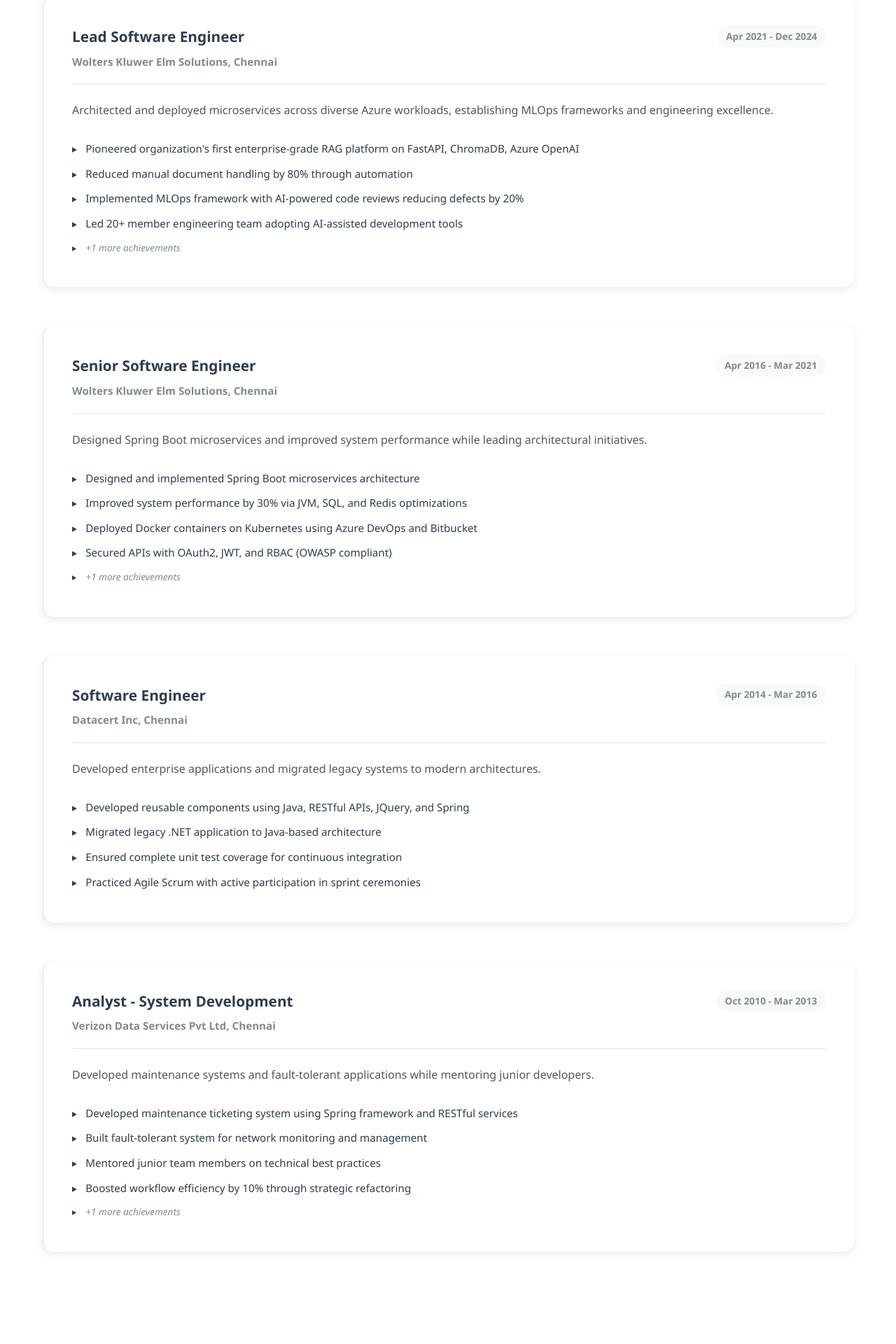
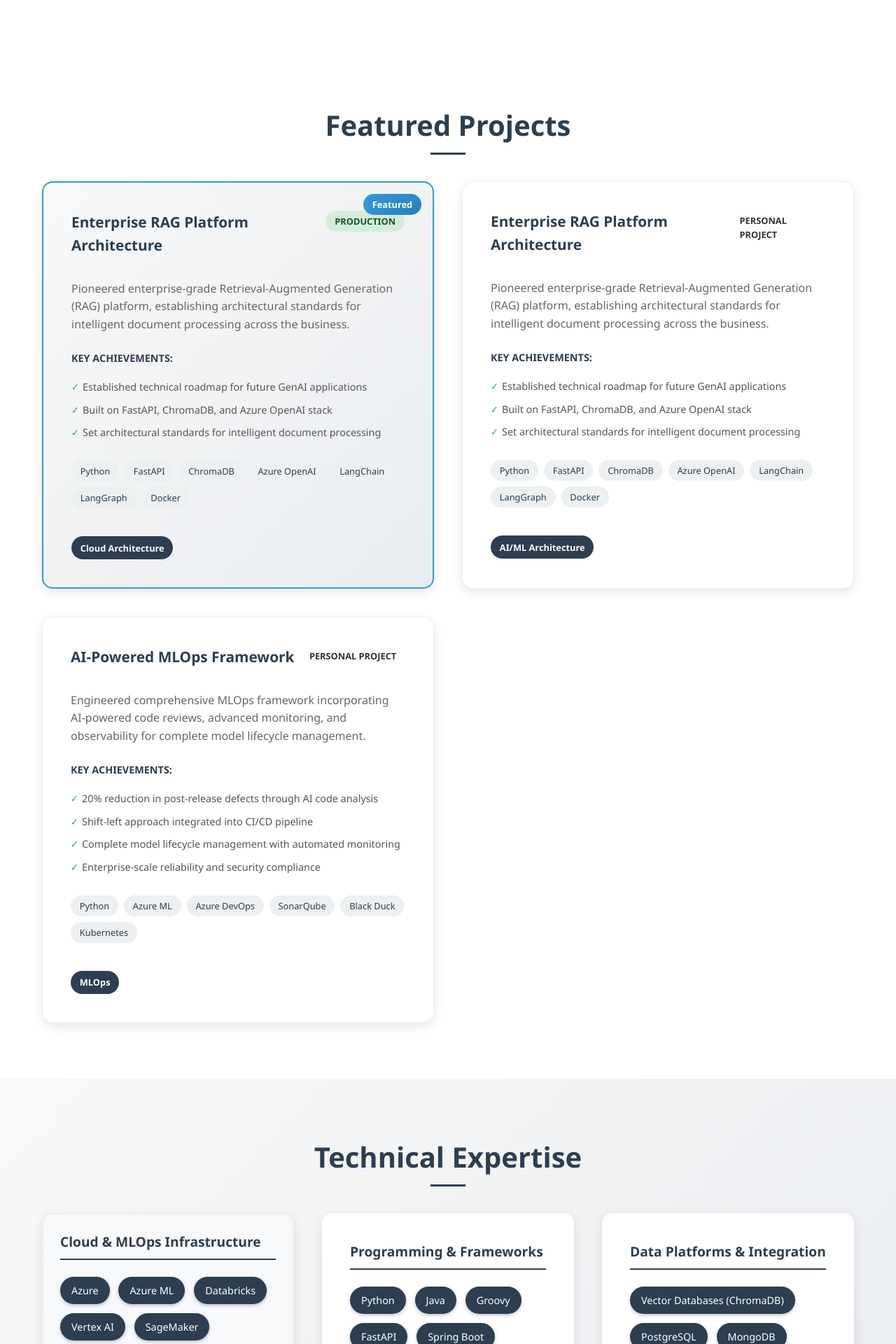
Before and after one commit to divyasivamurugan/divyasivamurugan.github.io, a React (Create React App) app: page / in a window 1280 px wide. Shown: the part 2110-4030 px from the top of the page at 70% size. Built offline with nearby package versions, Linux system fonts and the light colour scheme.

Commit message:
Updated Experience

```diff
--- a/src/App.js
+++ b/src/App.js
@@ -16,87 +16,45 @@
   summary: "Highly innovative and pragmatic engineer with 15 years of experience in building world-class products. Deep expertise in Azure AI and Generative AI, specializing in designing advanced agentic systems, optimizing agent behaviors, and seamlessly integrating intelligent, scalable solutions to transform enterprise operations.",
   experience: [
     {
-      period: "Jan 2025 - Present",
+      period: "October 2010 - Present",
       role: "Lead Product Engineer & AI Solutions Architect",
-      company: "Wolters Kluwer Elm Solutions",
-      location: "Chennai",
-      description: "Leading end-to-end design and development of GenAI applications with focus on RAG and adaptive prompting strategies.",
+      company: "Verizon • Wolters Kluwer Elm Solutions • Personal Projects",
+      description: "GenAI applications development with focus on RAG and adaptive prompting strategies.",
       achievements: [
-        "Led GenAI application development using Python and Java with RAG and adaptive prompting",
-        "Engineered robust prompt workflows including chaining and dynamic tool calling using MCP",
+        "Led the design and implementation of document management system integrations, executing full document management capabilities across multiple platforms (Alfresco, FileNet, SharePoint, eDocs, and iManage) through 10+ release cycles",
+        "GenAI application development using Python with RAG and adaptive prompting",
         "Developed semantic search capabilities using ChromaDB and embedding models",
         "Integrated AI capabilities into product workflows enhancing customer experience",
-        "Implemented Azure DevOps pipelines for consistent deployments across environments"
-      ]
-    },
-    {
-      period: "Apr 2021 - Dec 2024",
-      role: "Lead Software Engineer",
-      company: "Wolters Kluwer Elm Solutions",
-      location: "Chennai",
-      description: "Architected and deployed microservices across diverse Azure workloads, establishing MLOps frameworks and engineering excellence.",
-      achievements: [
-        "Pioneered organization's first enterprise-grade RAG platform on FastAPI, ChromaDB, Azure OpenAI",
-        "Reduced manual document handling by 80% through automation",
-        "Implemented MLOps framework with AI-powered code reviews reducing defects by 20%",
-        "Led 20+ member engineering team adopting AI-assisted development tools",
-        "Boosted team productivity by over 50% through standardized best practices"
-      ]
-    },
-    {
-      period: "Apr 2016 - Mar 2021",
-      role: "Senior Software Engineer",
-      company: "Wolters Kluwer Elm Solutions",
-      location: "Chennai",
-      description: "Designed Spring Boot microservices and improved system performance while leading architectural initiatives.",
-      achievements: [
-        "Designed and implemented Spring Boot microservices architecture",
-        "Improved system performance by 30% via JVM, SQL, and Redis optimizations",
-        "Deployed Docker containers on Kubernetes using Azure DevOps and Bitbucket",
-        "Secured APIs with OAuth2, JWT, and RBAC (OWASP compliant)",
-        "Led code reviews and mentored junior developers"
-      ]
-    },
-    {
-      period: "Apr 2014 - Mar 2016",
-      role: "Software Engineer",
-      company: "Datacert Inc",
-      location: "Chennai",
-      description: "Developed enterprise applications and migrated legacy systems to modern architectures.",
-      achievements: [
-        "Developed reusable components using Java, RESTful APIs, JQuery, and Spring",
-        "Migrated legacy .NET application to Java-based architecture",
-        "Ensured complete unit test coverage for continuous integration",
-        "Practiced Agile Scrum with active participation in sprint ceremonies"
-      ]
-    },
-    {
-      period: "Oct 2010 - Mar 2013",
-      role: "Analyst - System Development",
-      company: "Verizon Data Services Pvt Ltd",
-      location: "Chennai",
-      description: "Developed maintenance systems and fault-tolerant applications while mentoring junior developers.",
-      achievements: [
-        "Developed maintenance ticketing system using Spring framework and RESTful services",
-        "Built fault-tolerant system for network monitoring and management",
-        "Mentored junior team members on technical best practices",
-        "Boosted workflow efficiency by 10% through strategic refactoring",
-        "Contributed to testing efforts using JUnit and Mockito"
+        "Implemented Azure DevOps pipelines for consistent deployments across environments",
+        "Engineered comprehensive MLOps frameworks with automated model deployment pipelines, monitoring, and lifecycle management for production-scale machine learning systems",
+        "Architected scalable microservices solutions for enterprise-level applications",
+        "Delivered innovative solutions across telecommunications and legal technology domains"
       ]
     }
   ],
   projects: [
-    {
+     {
       title: "Enterprise RAG Platform Architecture",
-      description: "Pioneered organization's first enterprise-grade Retrieval-Augmented Generation (RAG) platform, establishing architectural standards for intelligent document processing across the business.",
+      description: "Pioneered  enterprise-grade Retrieval-Augmented Generation (RAG) platform, establishing architectural standards for intelligent document processing across the business.",
       technologies: ["Python", "FastAPI", "ChromaDB", "Azure OpenAI", "LangChain", "LangGraph", "Docker"],
       highlights: [
-        "First enterprise-grade RAG platform in organization",
         "Established technical roadmap for future GenAI applications",
         "Built on FastAPI, ChromaDB, and Azure OpenAI stack",
         "Set architectural standards for intelligent document processing"
       ],
       status: "Production",
+      category: "Cloud Architecture"
+    },
+    {
+      title: "Enterprise RAG Platform Architecture",
+      description: "Pioneered  enterprise-grade Retrieval-Augmented Generation (RAG) platform, establishing architectural standards for intelligent document processing across the business.",
+      technologies: ["Python", "FastAPI", "ChromaDB", "Azure OpenAI", "LangChain", "LangGraph", "Docker"],
+      highlights: [
+        "Established technical roadmap for future GenAI applications",
+        "Built on FastAPI, ChromaDB, and Azure OpenAI stack",
+        "Set architectural standards for intelligent document processing"
+      ],
+      status: "Personal Project",
       category: "AI/ML Architecture"
     },
     {
@@ -109,53 +67,22 @@
         "Complete model lifecycle management with automated monitoring",
         "Enterprise-scale reliability and security compliance"
       ],
-      status: "Production",
+      status: "Personal Project",
       category: "MLOps"
     },
-    {
-      title: "Agentic AI Systems with Dynamic Tool Calling",
-      description: "Developed sophisticated agent-based systems using Model Context Protocol (MCP) for dynamic tool calling and prompt chaining workflows.",
-      technologies: ["Python", "LangChain", "LangGraph", "MCP", "Azure OpenAI", "Semantic Kernel"],
-      highlights: [
-        "Advanced prompt chaining and dynamic tool calling",
-        "Agent-based systems for complex workflow automation",
-        "Context-aware retrieval with semantic search",
-        "Integrated Model Context Protocol for enhanced capabilities"
-      ],
-      status: "Production",
-      category: "Agentic AI"
-    },
-    {
-      title: "Azure Microservices Architecture",
-      description: "Architected and deployed scalable microservices across Azure Functions, Container Apps, and AKS, optimizing for resilience and cost-efficiency.",
-      technologies: ["Java", "Spring Boot", "Azure Functions", "Azure Container Apps", "AKS", "Docker"],
-      highlights: [
-        "80% reduction in manual document handling through automation",
-        "30% performance improvement via JVM, SQL, and Redis optimization",
-        "OAuth2, JWT, and RBAC security implementation (OWASP compliant)",
-        "Robust CI/CD pipelines with Azure DevOps"
-      ],
-      status: "Production",
-      category: "Cloud Architecture"
-    }
   ],
   skills: {
-    "AI/ML Architecture": [
-      "Agentic AI Systems", "Distributed Systems Design", "LLM Integration", "RAG Patterns",
-      "Service-Oriented Architecture", "LangChain", "LangGraph", "Semantic Kernel",
-      "AI Governance & Security", "Model Context Protocol (MCP)"
-    ],
     "Cloud & MLOps Infrastructure": [
-      "Azure (Expert)", "Azure ML", "Databricks", "Vertex AI", "SageMaker", "GCP", "AWS",
+      "Azure", "Azure ML", "Databricks", "Vertex AI", "SageMaker",
       "Kubernetes", "Docker", "Terraform", "CI/CD (GitHub Actions)", "Azure DevOps", "Observability"
     ],
     "Programming & Frameworks": [
       "Python", "Java", "Groovy", "FastAPI", "Spring Boot", "Streamlit", "Hibernate",
-      "RESTful APIs", "Microservices", "OAuth2", "JWT", "RBAC"
+      "RESTful APIs", "Microservices", "OAuth2", "RBAC"
     ],
     "Data Platforms & Integration": [
-      "Vector Databases (ChromaDB, Pinecone, Weaviate)", "PostgreSQL", "MongoDB",
-      "Apache Kafka", "Feature Stores", "Data Orchestration", "Real-Time Inference",
+      "Vector Databases (ChromaDB)", "PostgreSQL", "MongoDB",
+      "Apache Kafka", "Data Orchestration", "Real-Time Inference",
       "SonarQube", "Black Duck"
     ]
   },
```
